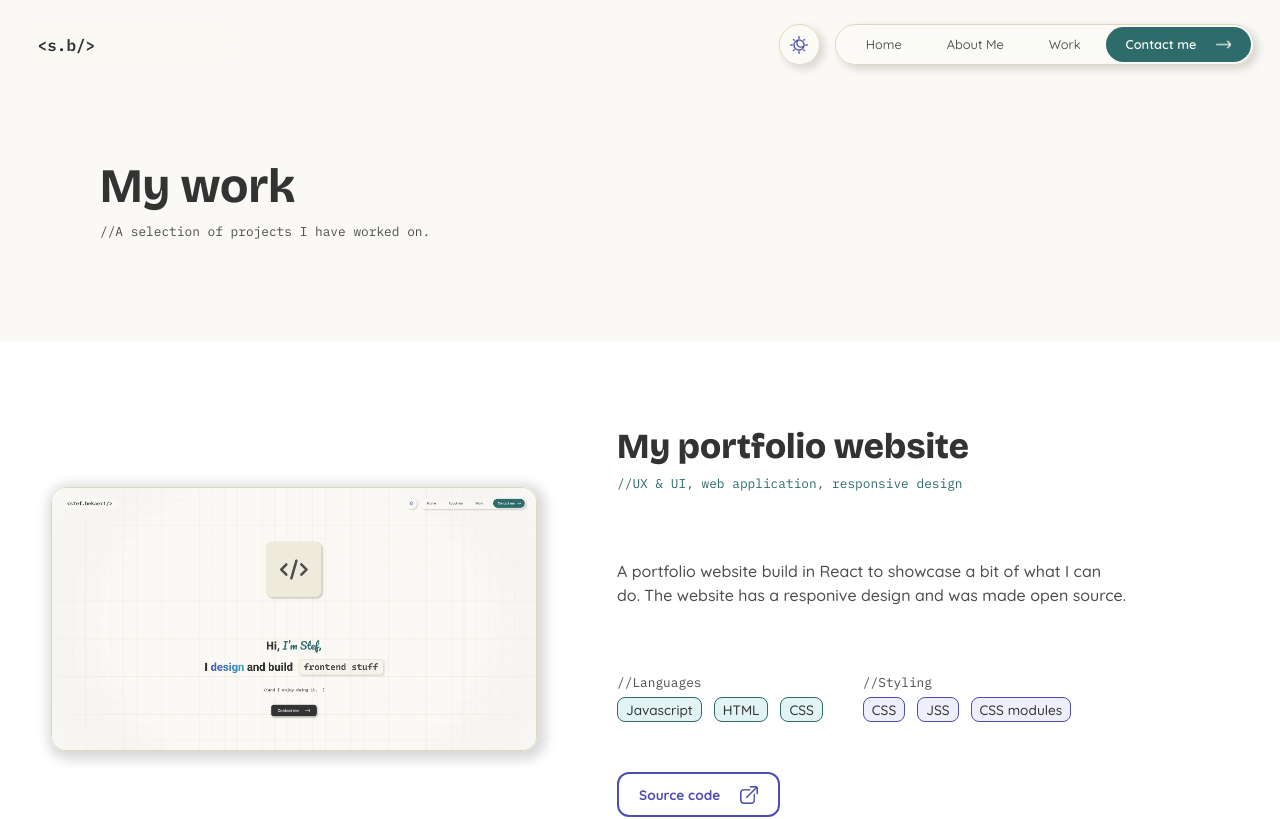
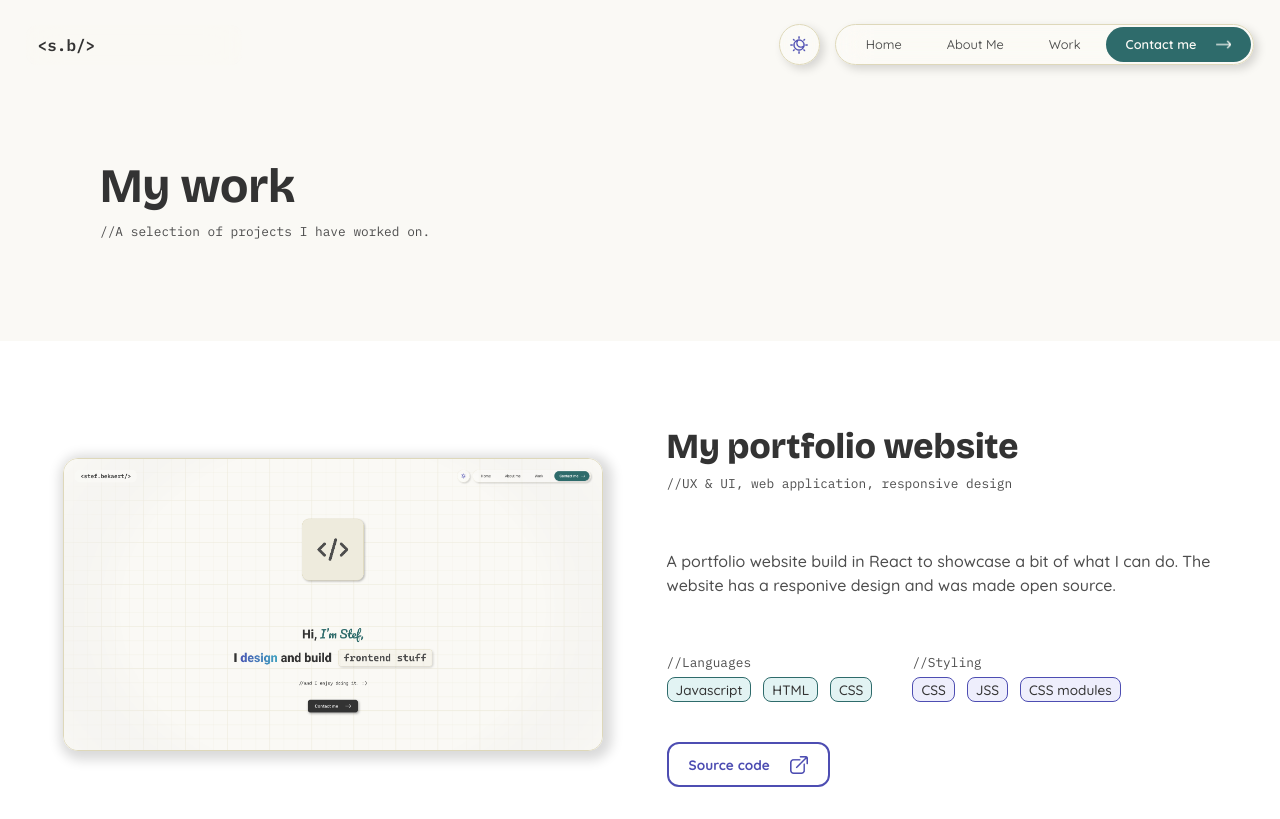
Before and after one commit to Stefdev13/stef-bekaert-portfolio, a React (Vite) app: page /work in a window 1280 px wide. Shown: the top 819 px of the page. Built offline with nearby package versions, Linux system fonts and the light colour scheme.

Commit message:
Work page
JSS is a confusing buggy mess to work with, so I changed it to css modules.
Also started on responsive design for work page

```diff
--- a/src/components/work/Project.jsx
+++ b/src/components/work/Project.jsx
@@ -1,114 +1,12 @@
-import { createUseStyles } from "react-jss";
+import styles from "./Project.module.css";
 import CtaBtn from "../../components/CtaBtn.jsx";
 import * as Constants from "../../constants/styling-constants.js";
 import { useTheme } from "../../context/ThemeProvider.jsx";
 import ChipList from "../ChipList.jsx";
 
-const useStyles = createUseStyles({
-  projectWrapper: {
-    display: "flex",
-    flexDirection: (props) =>
-      props.project.id % 2 === 0 ? "row-reverse" : "row",
-    alignItems: "center",
-    gap: "80px",
-
-    padding: {
-      top: "80px",
-      bottom: "80px",
-      right: "30px",
-      left: "30px",
-    },
-    paddingLeft: (props) => (props.project.id % 2 === 0 ? "12vw" : "4vw"),
-    paddingRight: (props) => (props.project.id % 2 === 0 ? "4vw" : "12vw"),
-
-    backgroundColor: (props) =>
-      props.project.id % 2 === 0
-        ? props.theme
-          ? Constants.LIGHT_BG_L2
-          : Constants.DARK_BG_L2
-        : props.theme
-        ? Constants.LIGHT_BG_L1
-        : Constants.DARK_BG_L1,
-  },
-  image: {
-    height: "auto",
-    width: "45%",
-
-    border: {
-      width: "1px",
-      style: "solid",
-      radius: "15px",
-    },
-    borderColor: (props) =>
-      props.theme ? Constants.LIGHT_BORDER : Constants.DARK_BORDER,
-
-    boxShadow: (props) =>
-      props.theme
-        ? `3px 3px 12px 6px ${Constants.LIGHT_SHADOW}`
-        : `4px 4px 12px 3px ${Constants.DARK_SHADOW}`,
-  },
-  projectDetails: {
-    display: "flex",
-    flexDirection: "column",
-    gap: "50px",
-
-    alignItems: (props) => (props.project.id % 2 === 0 ? "end" : "start"),
-
-    textAlign: (props) => (props.project.id % 2 === 0 ? "end" : "start"),
-  },
-  header: {
-    "& h2": {
-      fontFamily: Constants.FONT_BRICOLAGE_GROTESQUE,
-      fontSize: "2.2rem",
-      fontWeight: "800",
-
-      margin: "0",
-
-      color: (props) =>
-        props.theme ? Constants.LIGHT_TEXT_HEADER : Constants.DARK_TEXT_HEADER,
-    },
-    "& p": {
-      fontFamily: Constants.FONT_IBM_PLEX_MONO,
-      fontSize: ".8rem",
-      fontWeight: "600",
-
-      margin: "0",
-
-      color: (props) =>
-        props.theme ? Constants.ACCENT_PRIMARY_DARK : Constants.ACCENT_PRIMARY,
-    },
-  },
-  description: {
-    fontFamily: Constants.FONT_QUICKSAND,
-    fontSize: "1rem",
-    fontWeight: "500",
-
-    color: (props) =>
-      props.theme ? Constants.LIGHT_TEXT_MUTED : Constants.DARK_TEXT_MUTED,
-  },
-  chipsLists: {
-    display: "flex",
-    flexDirection: "row",
-    gap: "40px",
-    flexWrap: "wrap",
-  },
-  buttonWrapper: {
-    display: "flex",
-    flexDirection: "row",
-    gap: "20px",
-  },
-});
-
 function Project(props) {
   const theme = useTheme();
   const project = props.project;
-
-  const stylingProps = {
-    theme: theme,
-    project: project,
-  };
-
-  const classes = useStyles(stylingProps);
 
   const colours = [
     {
@@ -158,20 +56,24 @@ function Project(props) {
   }
 
   return (
-    <div className={classes.projectWrapper}>
+    <div
+      className={`${styles.projectWrapper} ${
+        project.id % 2 === 0 ? styles.even : styles.odd
+      }`}
+    >
       <img
         src={project.projectImg}
         alt={`Image of the project ${project.name}`}
-        className={classes.image}
+        className={styles.image}
       />
-      <div className={classes.projectDetails}>
-        <div className={classes.header}>
+      <div className={`${styles.projectDetails}`}>
+        <div className={styles.header}>
           <h2>{project.name}</h2>
           <p>{project.subTitle}</p>
         </div>
-        <p className={classes.description}>{project.description}</p>
-        <div className={classes.chipsLists}>{getChipLists()}</div>
-        <div className={classes.buttonWrapper}>
+        <p className={styles.description}>{project.description}</p>
+        <div className={styles.chipsLists}>{getChipLists()}</div>
+        <div className={styles.buttonWrapper}>
           {project.projectLink && (
             <CtaBtn
               btnType="project link"
--- /dev/null
+++ b/src/components/work/Project.module.css
@@ -0,0 +1,135 @@
+.projectWrapper {
+    display: flex;
+
+    width: 100vw;
+
+    box-sizing: border-box;
+}
+
+.odd {
+    background-color: var(--var-colour-bg-l1);
+}
+
+.even {
+    background-color: var(--var-colour-bg-l2);
+}
+
+.image {
+    border: 1px solid var(--var-colour-border);
+    border-radius: 15px;
+}
+
+.projectDetails {
+    display: flex;
+    flex-direction: column;
+    gap: 40px;
+}
+
+.header {
+    h2 {
+        font-family: var(--font-heading);
+        font-size: 2.2rem;
+        font-weight: 800;
+        color: var(--var-colour-text-heading);
+
+        margin: 0;
+    }
+
+    p {
+        font-family: var(--font-comment);
+        font-size: .8rem;
+        font-weight: 600;
+        color: var(--var-colour-text-muted);
+
+        margin: 0;
+    }
+}
+
+.description {
+    font-family: var(--font-text);
+    font-size: 1rem;
+    font-weight: 500;
+    color: var(--var-colour-text-muted);
+}
+
+.chipsLists {
+    display: flex;
+    flex-direction: row;
+    flex-wrap: wrap;
+    gap: 40px;
+}
+
+.buttonWrapper {
+    display: flex;
+    flex-direction: row;
+    gap: 20px;
+}
+
+/* desktop */
+@media only screen and (width >= 992px) {
+    .projectWrapper {
+        align-items: center;
+        justify-content: center;
+        gap: 5vw;
+
+        padding: 80px 0px 80px 0px;
+    }
+
+    .odd {
+        flex-direction: row;
+    }
+    .odd > .projectDetails {
+        align-items: start;
+
+        text-align: start;
+    }
+
+    .even {
+        flex-direction: row-reverse;
+    }
+    .even > .projectDetails {
+        align-items: end;
+
+        text-align: end;
+    }
+
+    .projectDetails {
+        max-width: 43vw;
+    }
+
+    .image {
+        height: auto;
+        width: 42vw;
+
+        box-shadow: 3px 3px 12px 6px var(--var-colour-shadow);
+    }
+}
+
+/* mobile & portrait tablet */
+@media only screen and (width < 992px), (orientation: portrait) {
+    .projectWrapper {
+        flex-direction: column;
+        align-items: start;
+        gap: 10px;
+
+        padding: 20px;
+
+        width: 90vw;
+
+        border: 1px solid var(--var-colour-border);
+    }
+
+    .header {
+        h2 {
+            font-size: 7vw;
+        }
+
+        p {
+            font-size: 5vw;
+        }
+    }
+
+    .description {
+        font-size: 4vw;
+    }
+}
--- a/src/pages/HomePage.module.css
+++ b/src/pages/HomePage.module.css
@@ -59,6 +59,8 @@
     align-items: start;
 
     padding-left: 8vw;
+
+    box-sizing: border-box;
   }
 
   .textSection {
```
